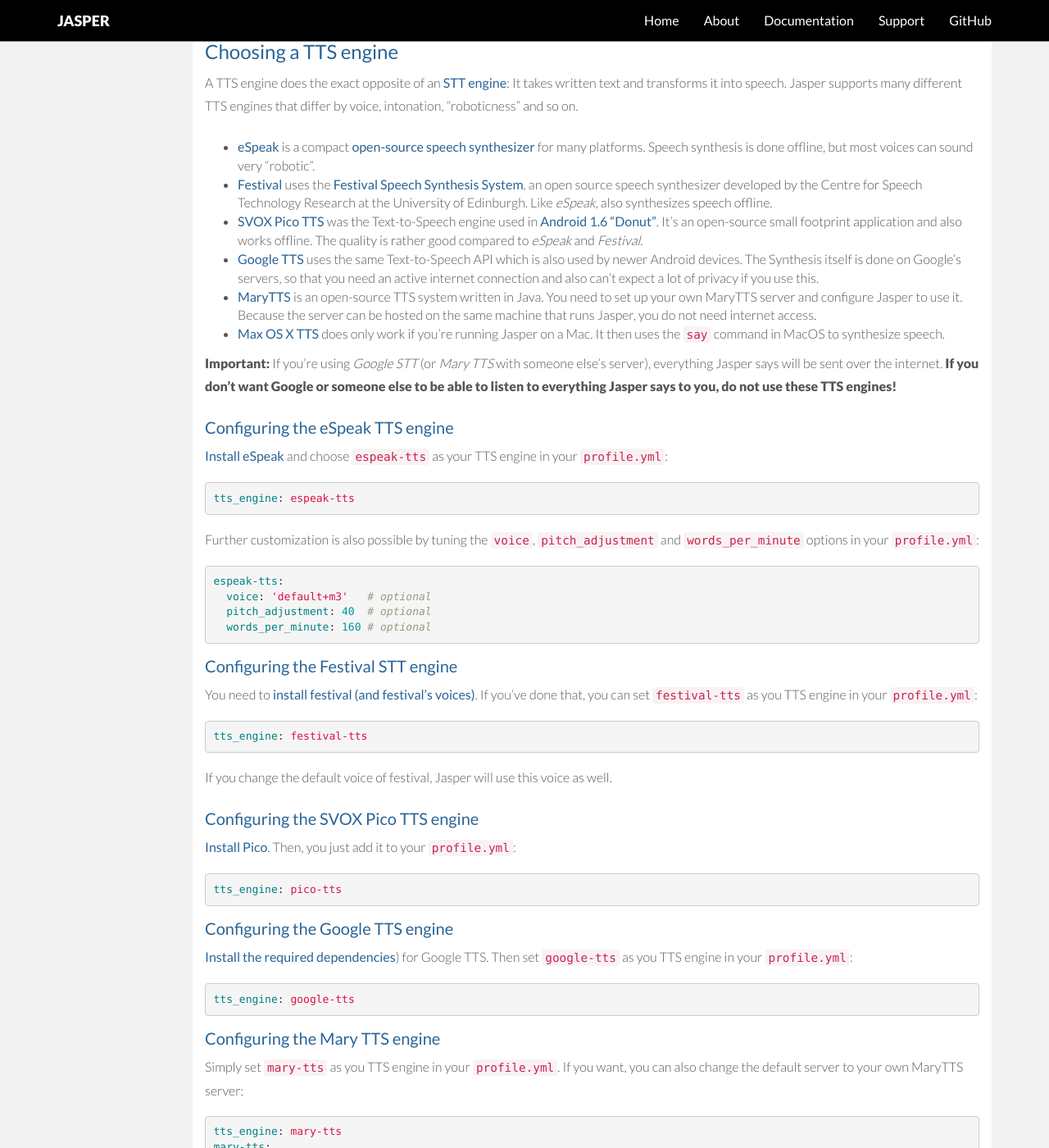
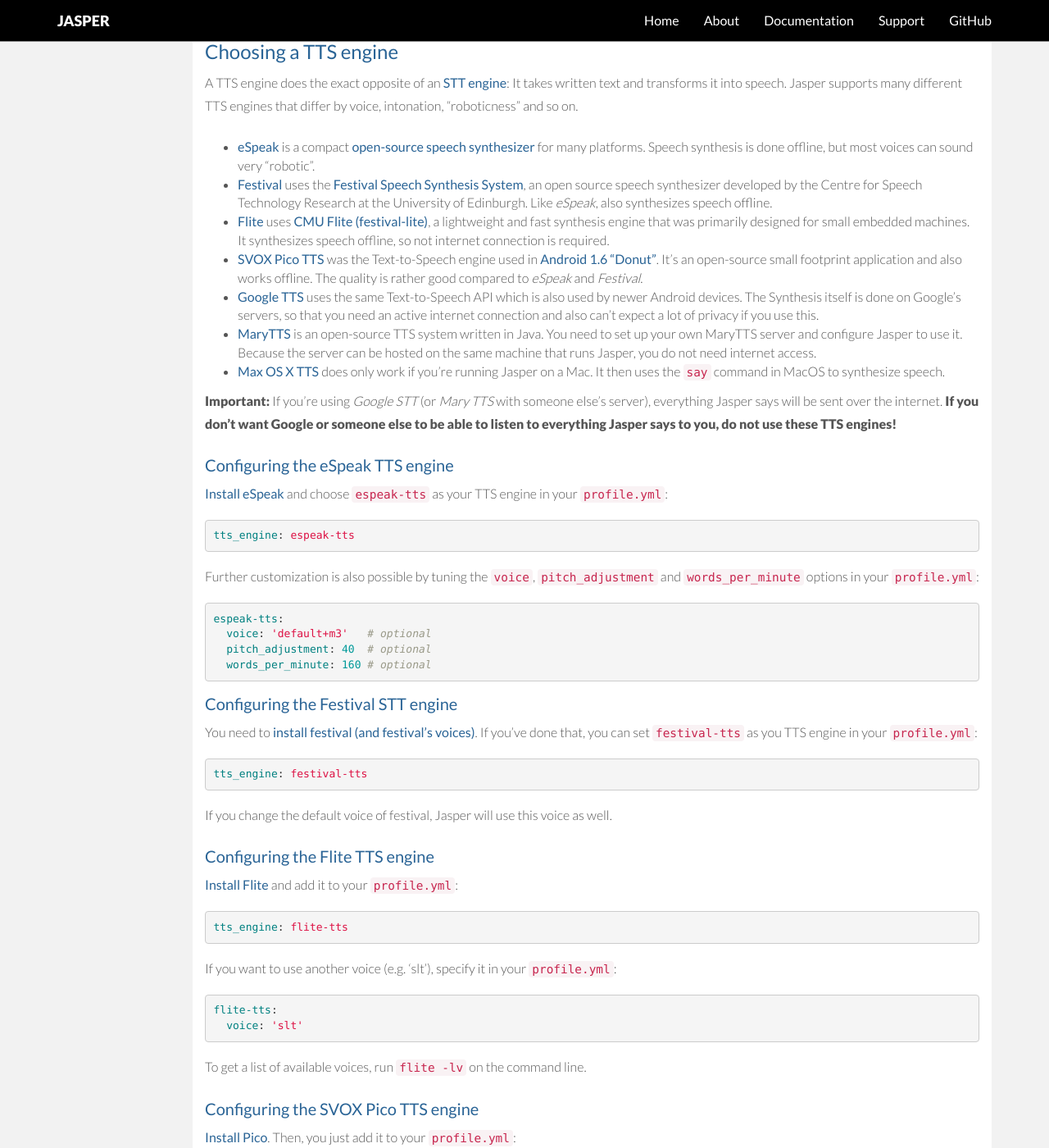
Before and after one commit to jasperproject/jasperproject.github.io, a Jekyll site: the page built from documentation/configuration/index.md, in a window 1280 px wide and 1400 px high, scrolled down 2051 px. Shown: the whole window at 82% size. Built offline with Jekyll 4.4.1, drawn with Linux system fonts in a browser that asks for light colours; nearby versions of some CDN libraries.

Commit message:
Added docs for flite-tts

```diff
--- a/documentation/configuration/index.md
+++ b/documentation/configuration/index.md
@@ -95,6 +95,7 @@
 
 - **[eSpeak](#espeak-tts)** is a compact [open-source speech synthesizer](http://espeak.sourceforge.net/) for many platforms. Speech synthesis is done offline, but most voices can sound very "robotic".
 - **[Festival](#festival-tts)** uses the [Festival Speech Synthesis System](http://www.cstr.ed.ac.uk/projects/festival/), an open source speech synthesizer developed by the Centre for Speech Technology Research at the University of Edinburgh. Like *eSpeak*, also synthesizes speech offline.
+- **[Flite](#flite-tts)** uses [CMU Flite (festival-lite)](http://www.festvox.org/flite/), a  lightweight and fast synthesis engine that was primarily designed for small embedded machines. It synthesizes speech offline, so not internet connection is required.
 - **[SVOX Pico TTS](#pico-tts)** was the Text-to-Speech engine used in [Android 1.6 "Donut"](http://betanews.com/2009/09/15/android-donut-sdk-released-what-s-new-inside/). It's an open-source small footprint application and also works offline. The quality is rather good compared to
 *eSpeak* and *Festival*.
 - **[Google TTS](#google-tts)** uses the same Text-to-Speech API which is also used by newer Android devices. The Synthesis itself is done on Google's servers, so that you need an active internet connection and also can't expect a lot of privacy if you use this.
@@ -129,6 +130,23 @@
 {% endhighlight %}
 
 If you change the default voice of festival, Jasper will use this voice as well.
+
+<h4 class="linked" id='flite-tts'><a href="#flite-tts" title="Permalink to this headline">Configuring the Flite TTS engine</a></h4>
+
+[Install Flite]((/documentation/installation/#installing-flite)) and add it to your `profile.yml`:
+
+{% highlight yaml %}
+tts_engine: flite-tts
+{% endhighlight %}
+
+If you want to use another voice (e.g. 'slt'), specify it in your `profile.yml`:
+
+{% highlight yaml %}
+flite-tts:
+  voice: 'slt'
+{% endhighlight %}
+
+To get a list of available voices, run `flite -lv` on the command line.
 
 <h4 class="linked" id='pico-tts'><a href="#pico-tts" title="Permalink to this headline">Configuring the SVOX Pico TTS engine</a></h4>
 
```
Also changed, not shown: documentation/installation/index.md (+13 -0 lines).
